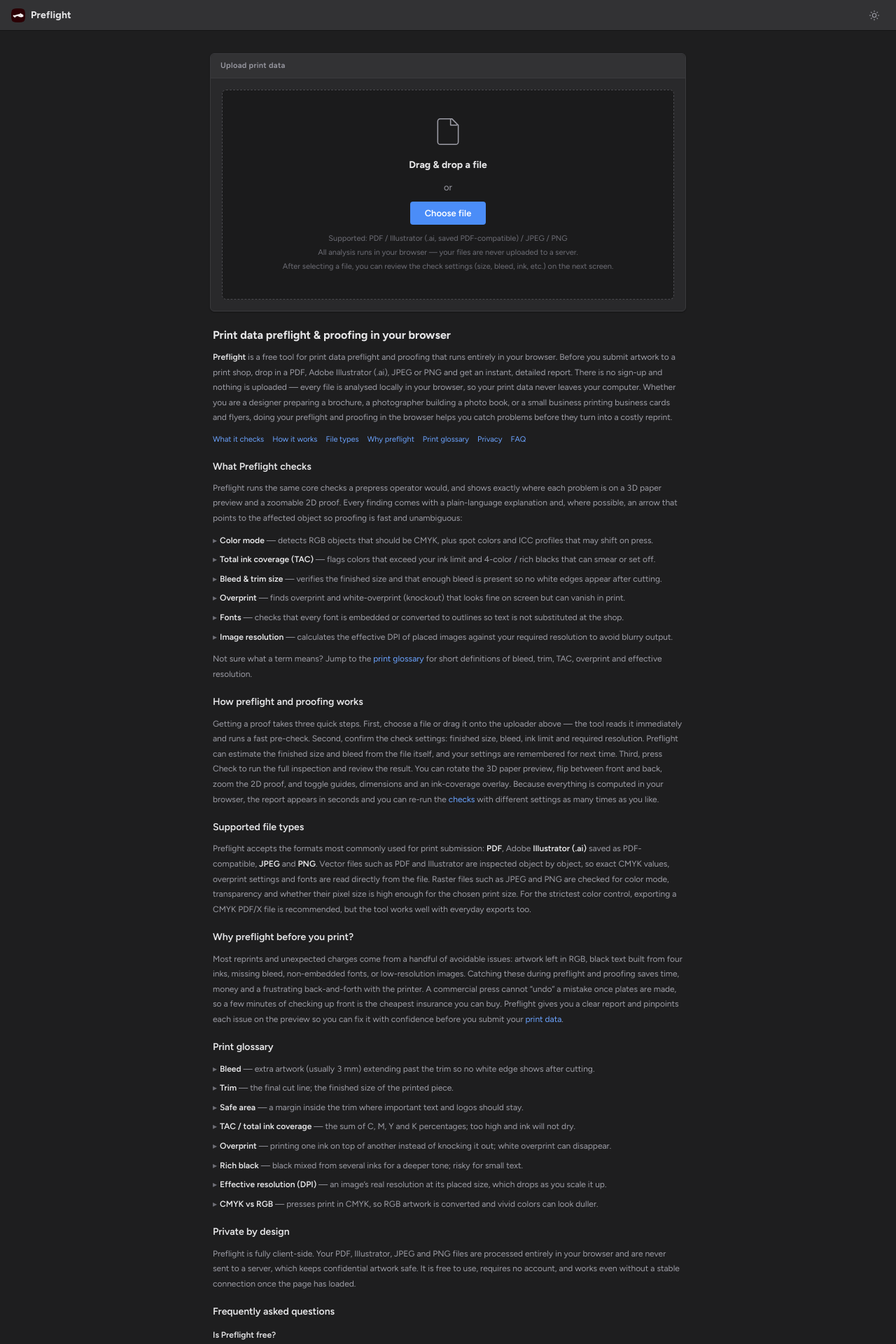
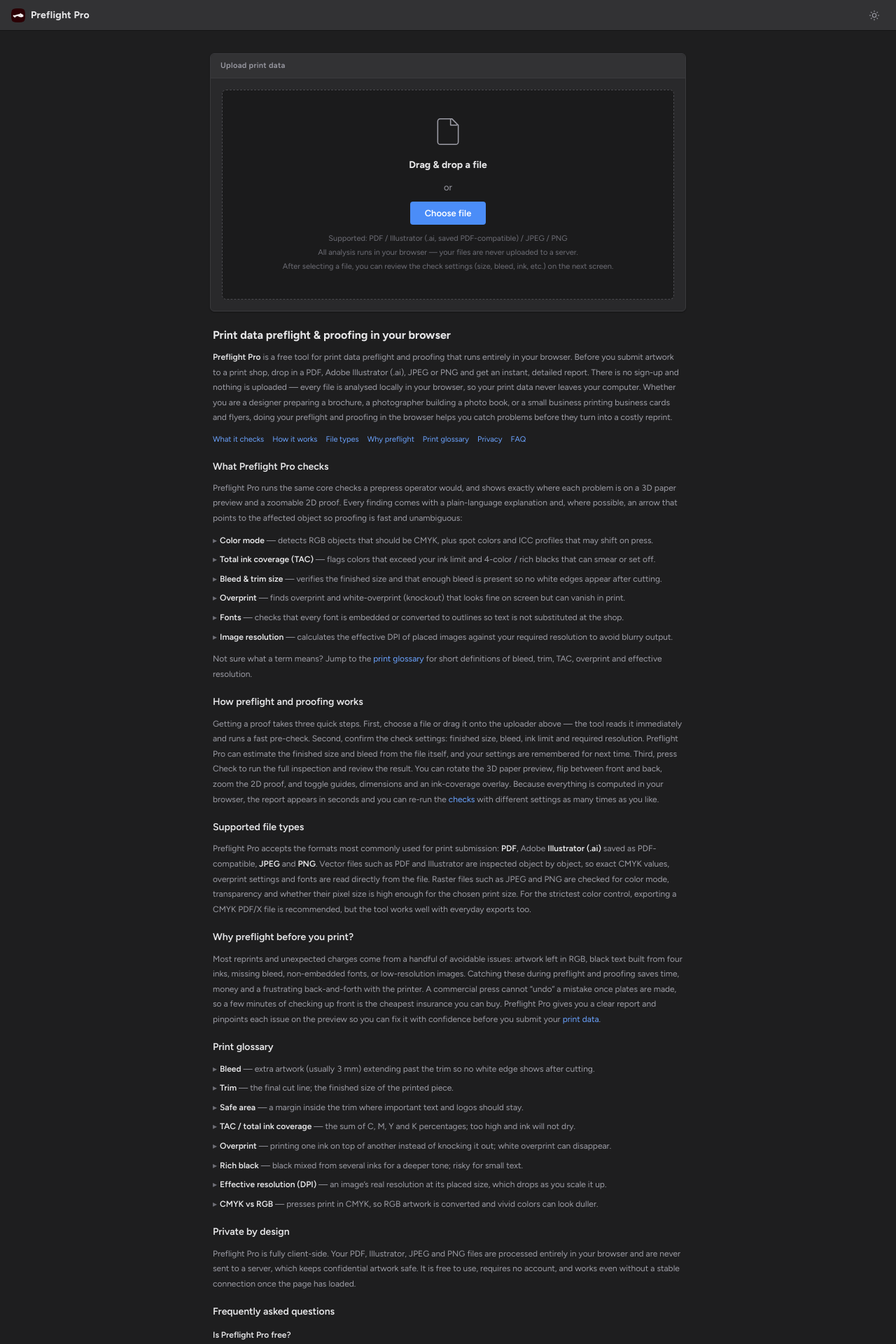
Before and after one commit to daishin-sakuma/Preflight-Pro, a Next.js app: page / in a window 1280 px wide. Shown: the top 1920 px of the page at 70% size. Built offline with nearby package versions, Linux system fonts and the light colour scheme.

Commit message:
Rename app display name to "Preflight Pro" across header, SEO metadata, manifest, JSON-LD, landing copy

```diff
--- a/app/globals.css
+++ b/app/globals.css
@@ -1,5 +1,5 @@
 /* ============================================================
-   Preflight — Adobe CC dark workspace × shadcn minimal discipline
+   Preflight Pro — Adobe CC dark workspace × shadcn minimal discipline
    ------------------------------------------------------------
    DESIGN TOKENS — the single source of truth for the whole UI.
    When adding or changing any element, DO NOT hardcode raw px for
--- a/app/layout.tsx
+++ b/app/layout.tsx
@@ -9,25 +9,25 @@ const figtree = Figtree({
 });
 
 const SITE_URL = 'https://preflight-pro.vercel.app';
-const APP_TITLE = 'Preflight — print data check & proofing';
+const APP_TITLE = 'Preflight Pro — print data check & proofing';
 // Meta description: kept concise (~150 chars) so it isn't truncated in search results.
 const APP_DESC =
   'Free browser-based print preflight: check PDF, AI, JPEG & PNG for RGB/CMYK, ink coverage, bleed, overprint, fonts and DPI — with a 3D preview.';
 // Longer copy used only for structured data (no length limit there).
 const LONG_DESC =
-  'Preflight is a free, browser-based tool to check print data before submission. It checks PDF, Illustrator (.ai), JPEG and PNG for RGB vs CMYK, total ink coverage (TAC), bleed and trim, overprint, embedded fonts and effective resolution, with a 3D paper preview and a 2D proof. All analysis runs locally in your browser — files are never uploaded.';
+  'Preflight Pro is a free, browser-based tool to check print data before submission. It checks PDF, Illustrator (.ai), JPEG and PNG for RGB vs CMYK, total ink coverage (TAC), bleed and trim, overprint, embedded fonts and effective resolution, with a 3D paper preview and a 2D proof. All analysis runs locally in your browser — files are never uploaded.';
 
 export const metadata: Metadata = {
   metadataBase: new URL(SITE_URL),
   title: {
     default: APP_TITLE,
-    template: '%s · Preflight',
+    template: '%s · Preflight Pro',
   },
   description: APP_DESC,
-  applicationName: 'Preflight',
+  applicationName: 'Preflight Pro',
   authors: [{ name: 'Daishin Sakuma' }],
   creator: 'Daishin Sakuma',
-  publisher: 'Preflight',
+  publisher: 'Preflight Pro',
   category: 'Design tools',
   keywords: [
     'preflight', 'print preflight', 'prepress', 'print data check', 'proofing',
@@ -59,13 +59,13 @@ export const metadata: Metadata = {
     ],
     apple: [{ url: '/apple-touch-icon.png', sizes: '180x180', type: 'image/png' }],
   },
-  appleWebApp: { capable: true, title: 'Preflight', statusBarStyle: 'default' },
+  appleWebApp: { capable: true, title: 'Preflight Pro', statusBarStyle: 'default' },
   openGraph: {
     title: APP_TITLE,
     description: APP_DESC,
     url: '/',
     type: 'website',
-    siteName: 'Preflight',
+    siteName: 'Preflight Pro',
     locale: 'en_US',
   },
   twitter: {
@@ -84,7 +84,7 @@ export default function RootLayout({ children }: { children: React.ReactNode })
   const jsonLd = {
     '@context': 'https://schema.org',
     '@type': 'WebApplication',
-    name: 'Preflight',
+    name: 'Preflight Pro',
     alternateName: APP_TITLE,
     url: SITE_URL,
     description: LONG_DESC,
--- a/app/manifest.ts
+++ b/app/manifest.ts
@@ -2,10 +2,10 @@ import type { MetadataRoute } from 'next';
 
 export default function manifest(): MetadataRoute.Manifest {
   return {
-    name: 'Preflight — print data check & proofing',
-    short_name: 'Preflight',
+    name: 'Preflight Pro — print data check & proofing',
+    short_name: 'Preflight Pro',
     description:
-      'Preflight print data (PDF / Illustrator / JPEG / PNG) right in your browser.',
+      'Preflight Pro — check print data (PDF / Illustrator / JPEG / PNG) right in your browser.',
     start_url: '/',
     display: 'standalone',
     background_color: '#1e1e1f',
--- a/app/page.tsx
+++ b/app/page.tsx
@@ -446,8 +446,8 @@ export default function Home() {
       <header className="header">
         <button className="logo" onClick={goHome} title="Back to top" aria-label="Back to top">
           {/* eslint-disable-next-line @next/next/no-img-element */}
-          <img className="logoImg" src="/logo.png" alt="Preflight logo" width={20} height={20} />
-          <span className="mark">Preflight</span>
+          <img className="logoImg" src="/logo.png" alt="Preflight Pro logo" width={20} height={20} />
+          <span className="mark">Preflight Pro</span>
         </button>
         <button
           className="themeToggle"
@@ -505,7 +505,7 @@ export default function Home() {
           <section className="landing">
             <h1>Print data preflight &amp; proofing in your browser</h1>
             <p>
-              <strong>Preflight</strong> is a free tool for print data preflight and proofing that runs
+              <strong>Preflight Pro</strong> is a free tool for print data preflight and proofing that runs
               entirely in your browser. Before you submit artwork to a print shop, drop in a PDF, Adobe
               Illustrator (.ai), JPEG or PNG and get an instant, detailed report. There is no sign-up and
               nothing is uploaded — every file is analysed locally in your browser, so your print data
@@ -525,9 +525,9 @@ export default function Home() {
               <a href="#faq">FAQ</a>
             </nav>
 
-            <h2 id="checks">What Preflight checks</h2>
+            <h2 id="checks">What Preflight Pro checks</h2>
             <p>
-              Preflight runs the same core checks a prepress operator would, and shows exactly where each
+              Preflight Pro runs the same core checks a prepress operator would, and shows exactly where each
               problem is on a 3D paper preview and a zoomable 2D proof. Every finding comes with a
               plain-language explanation and, where possible, an arrow that points to the affected object
               so proofing is fast and unambiguous:
@@ -549,7 +549,7 @@ export default function Home() {
             <p>
               Getting a proof takes three quick steps. First, choose a file or drag it onto the uploader
               above — the tool reads it immediately and runs a fast pre-check. Second, confirm the check
-              settings: finished size, bleed, ink limit and required resolution. Preflight can estimate
+              settings: finished size, bleed, ink limit and required resolution. Preflight Pro can estimate
               the finished size and bleed from the file itself, and your settings are remembered for next
               time. Third, press Check to run the full inspection and review the result. You can rotate
               the 3D paper preview, flip between front and back, zoom the 2D proof, and toggle guides,
@@ -560,7 +560,7 @@ export default function Home() {
 
             <h2 id="formats">Supported file types</h2>
             <p>
-              Preflight accepts the formats most commonly used for print submission: <strong>PDF</strong>,
+              Preflight Pro accepts the formats most commonly used for print submission: <strong>PDF</strong>,
               Adobe <strong>Illustrator (.ai)</strong> saved as PDF-compatible, <strong>JPEG</strong> and
               <strong> PNG</strong>. Vector files such as PDF and Illustrator are inspected object by object,
               so exact CMYK values, overprint settings and fonts are read directly from the file. Raster
@@ -575,7 +575,7 @@ export default function Home() {
               RGB, black text built from four inks, missing bleed, non-embedded fonts, or low-resolution
               images. Catching these during preflight and proofing saves time, money and a frustrating
               back-and-forth with the printer. A commercial press cannot “undo” a mistake once plates are
-              made, so a few minutes of checking up front is the cheapest insurance you can buy. Preflight
+              made, so a few minutes of checking up front is the cheapest insurance you can buy. Preflight Pro
               gives you a clear report and pinpoints each issue on the preview so you can fix it with
               confidence before you submit your <a href="#formats">print data</a>.
             </p>
@@ -594,15 +594,15 @@ export default function Home() {
 
             <h2 id="privacy">Private by design</h2>
             <p>
-              Preflight is fully client-side. Your PDF, Illustrator, JPEG and PNG files are processed
+              Preflight Pro is fully client-side. Your PDF, Illustrator, JPEG and PNG files are processed
               entirely in your browser and are never sent to a server, which keeps confidential artwork
               safe. It is free to use, requires no account, and works even without a stable connection once
               the page has loaded.
             </p>
 
             <h2 id="faq">Frequently asked questions</h2>
-            <h3>Is Preflight free?</h3>
-            <p>Yes. Preflight is completely free and does not require an account.</p>
+            <h3>Is Preflight Pro free?</h3>
+            <p>Yes. Preflight Pro is completely free and does not require an account.</p>
             <h3>Are my files uploaded anywhere?</h3>
             <p>No. All preflight and proofing happens locally in your browser; nothing is sent to a server. See <a href="#privacy">privacy</a>.</p>
             <h3>Does it replace the print shop’s own check?</h3>
@@ -617,7 +617,7 @@ export default function Home() {
               </span>
               <span aria-hidden="true">·</span>
               <span>Share:</span>
-              <a href="https://twitter.com/intent/tweet?url=https%3A%2F%2Fpreflight-pro.vercel.app&text=Preflight%20%E2%80%94%20check%20your%20print%20data%20in%20the%20browser"
+              <a href="https://twitter.com/intent/tweet?url=https%3A%2F%2Fpreflight-pro.vercel.app&text=Preflight%20Pro%20%E2%80%94%20check%20your%20print%20data%20in%20the%20browser"
                 target="_blank" rel="noopener noreferrer">X</a>
               <a href="https://www.facebook.com/sharer/sharer.php?u=https%3A%2F%2Fpreflight-pro.vercel.app"
                 target="_blank" rel="noopener noreferrer">Facebook</a>
```
Also changed, not shown: 1 other file (tests, documents, lock files or other folders).
